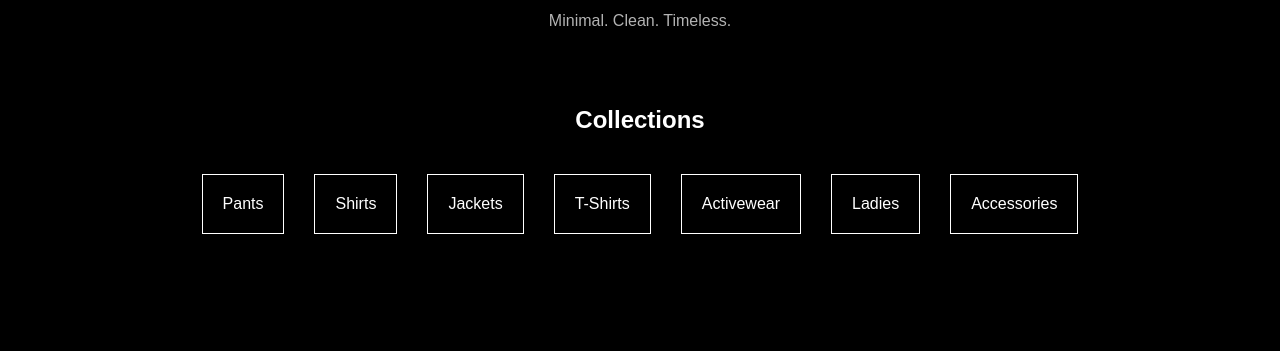
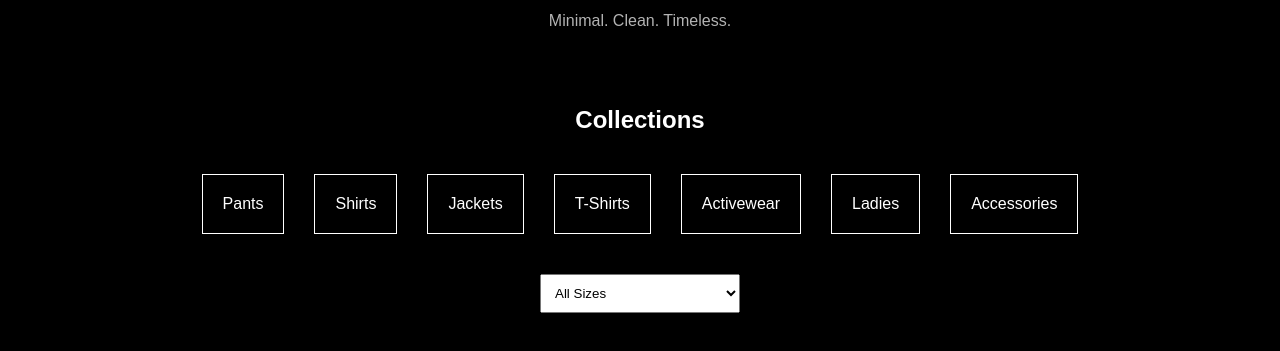
Before and after one commit to thriftpehno-code/Thriftpehno-frontend, a plain HTML site: page index.html in a window 1280 px wide. Shown: the part 153-504 px from the top of the page. Drawn offline with Linux system fonts and the light colour scheme; no server answers.

Commit message:
Update index.html

```diff
--- a/index.html
+++ b/index.html
@@ -47,6 +47,19 @@
 <a href="?category=accessories" style="border:1px solid white; padding:20px; color:white; text-decoration:none;">Accessories</a>
   </div>
 
+<div style="text-align:center; margin:20px;">
+  <select id="sizeFilter" style="padding:10px; width:200px;">
+    <option value="">All Sizes</option>
+    <option value="XS">XS</option>
+    <option value="S">S</option>
+    <option value="M">M</option>
+    <option value="L">L</option>
+    <option value="XL">XL</option>
+    <option value="XXL">XXL</option>
+    <option value="XXXL">XXXL</option>
+  </select>
+</div>
+
   <!-- PRODUCT GRID -->
   <div id="productGrid" style="padding:20px; display:grid; grid-template-columns: repeat(2, 1fr); gap:15px;"></div>
 
@@ -59,6 +72,7 @@ async function loadProducts() {
 
 const params = new URLSearchParams(window.location.search);
 const category = params.get("category")?.trim().toLowerCase();
+const selectedSize = document.getElementById("sizeFilter")?.value;
 
 let url = `${SUPABASE_URL}/rest/v1/products`;
 
@@ -75,6 +89,9 @@ const response = await fetch(url, {
   grid.innerHTML = "";
 
   data.forEach(product => {
+    if (selectedSize && product.size !== selectedSize) {
+  return;
+}
     if (category && product.category?.trim().toLowerCase() !== category) {
   return;
 }
@@ -107,7 +124,7 @@ const response = await fetch(url, {
 }
 
 loadProducts();
-
+document.getElementById("sizeFilter").addEventListener("change", loadProducts);
 </script>
 
 </body>
```
